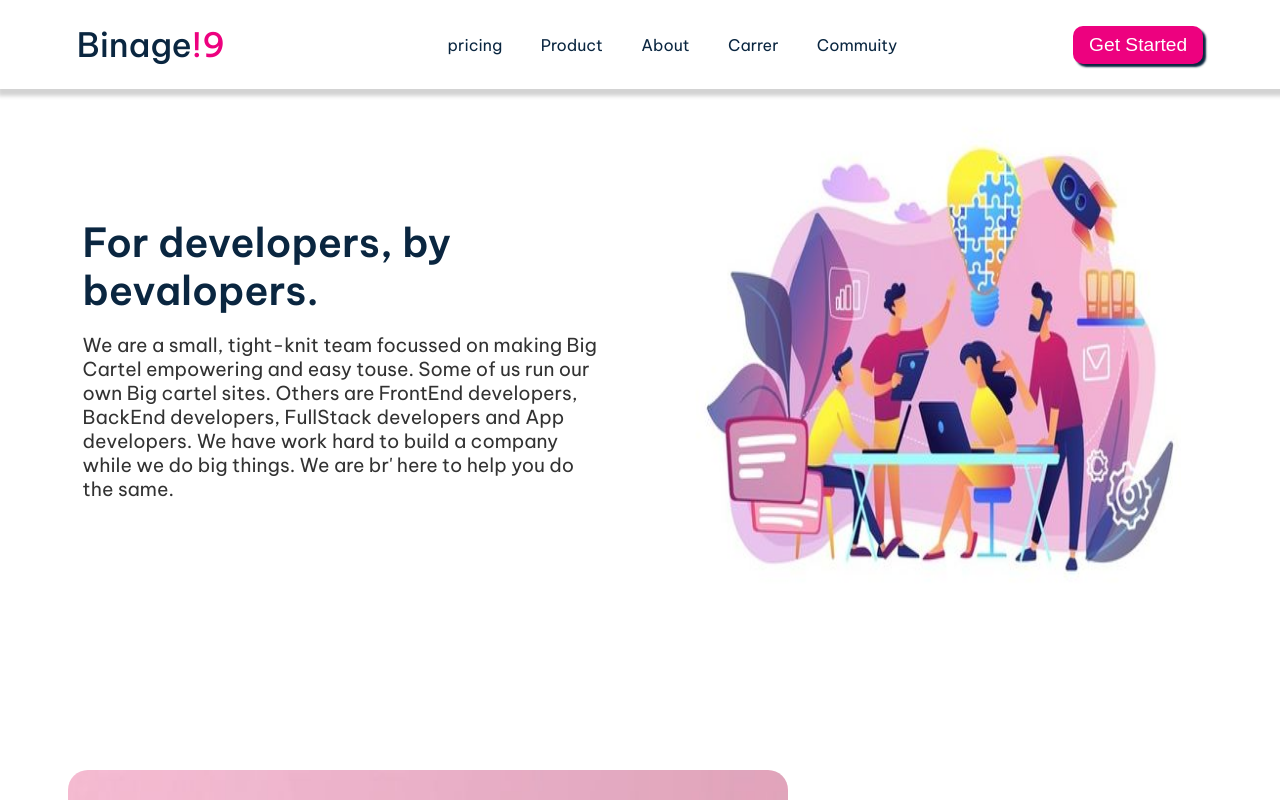
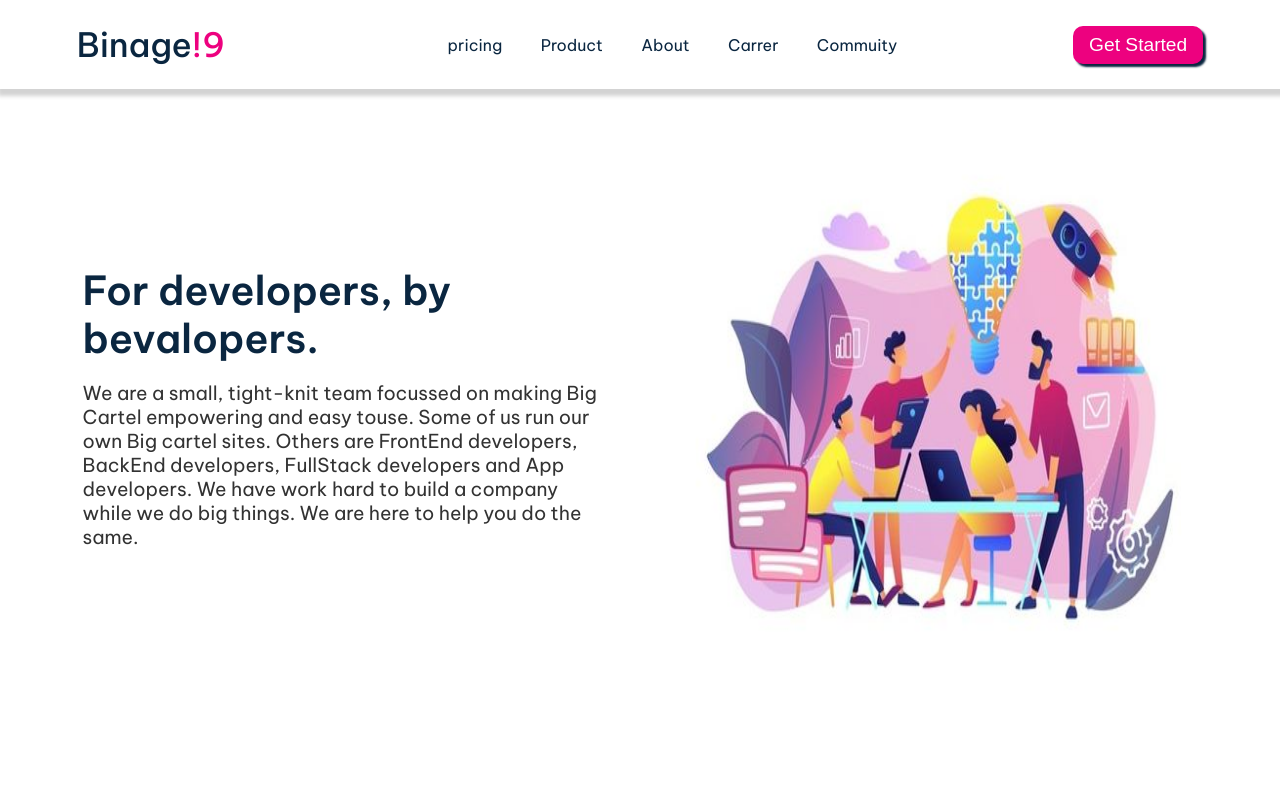
Before and after one commit to mulbahoplanojames/Binage-9, a React (Vite) app: page /about in a window 1280 px wide. Shown: the top 800 px of the page. Built offline with nearby package versions, Linux system fonts and the light colour scheme.

Commit message:
Make some changes in th About_Us, DiscoCommunity, Carrer, and Features Job components by adding some margin at the top

```diff
--- a/src/Components/About_Us/About_Us.jsx
+++ b/src/Components/About_Us/About_Us.jsx
@@ -1,11 +1,10 @@
-import React from "react";
 import Styles from "/src/Components/About_Us/About_Us.module.css";
 import TeamImg from "/src/assets/Images/team.jpg";
 
 const About_Us = () => {
   return (
     <>
-      <div id={Styles.about_us}>
+      <section id={Styles.about_us}>
         <div className={Styles.about_us_wripper}>
           <div className={Styles.about_us_content}>
             <h1 className={Styles.title}>For developers, by bevalopers.</h1>
@@ -14,15 +13,15 @@ const About_Us = () => {
               empowering and easy touse. Some of us run our own Big cartel
               sites. Others are FrontEnd developers, BackEnd developers,
               FullStack developers and App developers. We have work hard to
-              build a company while we do big things. We are br' here to help
-              you do the same.
+              build a company while we do big things. We are here to help you do
+              the same.
             </p>
           </div>
           <div className={`${Styles.about_us_content} ${Styles.content_two}`}>
             <img src={TeamImg} alt="teamwork image" className={Styles.img} />
           </div>
         </div>
-      </div>
+      </section>
     </>
   );
 };
--- a/src/Components/About_Us/About_Us.module.css
+++ b/src/Components/About_Us/About_Us.module.css
@@ -1,5 +1,6 @@
 #about_us {
   padding: 5% 2%;
+  margin-top: 3rem;
 }
 
 .about_us_wripper {
--- a/src/Components/Disco_Community/Disco_comm.jsx
+++ b/src/Components/Disco_Community/Disco_comm.jsx
@@ -1,4 +1,3 @@
-import React from "react";
 import Styles from "/src/Components/Disco_Community/Disco_commun.module.css";
 import styled from "styled-components";
 import Team from "/src/assets/Images/developers.jpeg";
@@ -11,8 +10,6 @@ const Title = styled.h1({
   color: "#0a2640",
   paddingBottom: "4%",
 });
-
-
 
 const Disco_comm = () => {
   return (
--- a/src/Components/Disco_Community/Disco_commun.module.css
+++ b/src/Components/Disco_Community/Disco_commun.module.css
@@ -1,5 +1,5 @@
 .disco_community {
-  padding: 5% 2%;
+  padding: 10rem 2% 10% 2%;
 }
 
 .disco_commun_wirpper {
@@ -34,6 +34,9 @@
 }
 
 @media screen and (max-width: 767px) {
+  .disco_community {
+    padding-top: 5rem;
+  }
   .disco_commun_wirpper {
     flex-direction: column-reverse;
     padding: 3% 1% 18% 1%;
--- a/src/Components/Feature_Jobs/Features_Jobs.module.css
+++ b/src/Components/Feature_Jobs/Features_Jobs.module.css
@@ -1,5 +1,5 @@
 .feature_jod {
-  padding: 0px 2.5% 9% 2.5%;
+  padding: 6rem 2.5% 9% 2.5%;
 }
 
 .jobs_card_wripper {
@@ -32,6 +32,9 @@
 }
 
 @media screen and (max-width: 767px) {
+  .feature_jod {
+    padding-top: 5rem;
+  }
   .card_wripper {
     padding: 10% 3%;
     width: 330px;
--- a/src/Pages/Carrer.jsx
+++ b/src/Pages/Carrer.jsx
@@ -1,4 +1,3 @@
-import React from "react";
 import Feature_jobs from "../Components/Feature_Jobs/Feature_jobs";
 import Testimonial from "../Components/Testimonial/Testimonial";
 import Get_Started from "../Components/Get_Satrted/Get_Started";
--- a/src/Pages/Community.jsx
+++ b/src/Pages/Community.jsx
@@ -1,4 +1,3 @@
-import React from "react";
 import Disco_comm from "../Components/Disco_Community/Disco_comm";
 import Team from "../Components/Team/Team";
 import Get_Started from "../Components/Get_Satrted/Get_Started";
```
